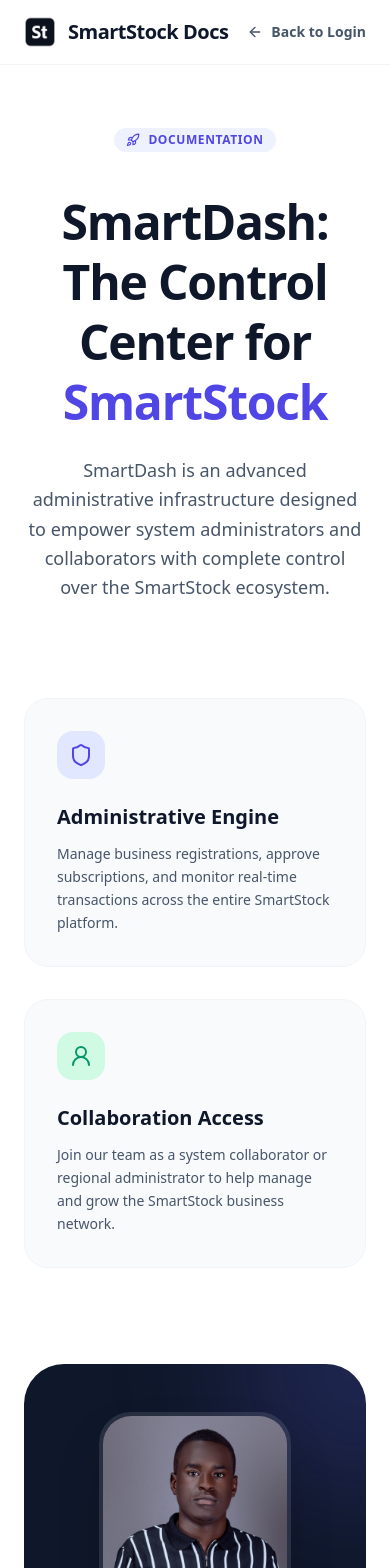
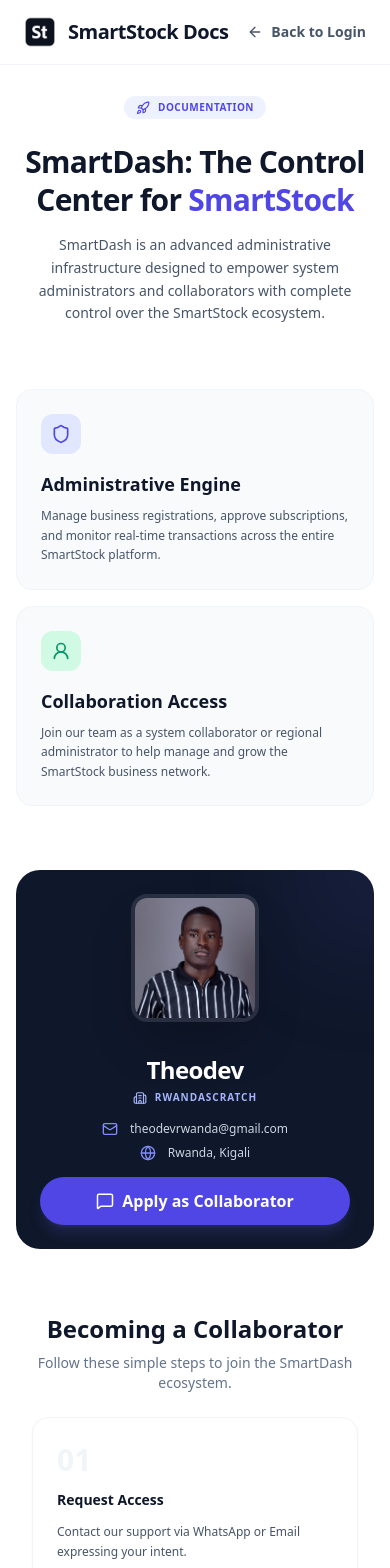
Before and after one commit to theodevrwanda/smartdash, a React (Vite) app: page /documentation in a window 390 px wide. Shown: the top 1568 px of the page. Built offline with nearby package versions, Linux system fonts and the light colour scheme; no server answers.

Commit message:
feat: enhance documentation page responsiveness and styling across various screen sizes

```diff
--- a/src/pages/DocumentationPage.jsx
+++ b/src/pages/DocumentationPage.jsx
@@ -26,41 +26,41 @@ const DocumentationPage = () => {
                 </div>
             </nav>
 
-            <main className="pt-32 pb-24 px-6">
-                <div className="max-w-4xl mx-auto space-y-24">
+            <main className="pt-24 md:pt-32 pb-16 md:pb-24 px-4 md:px-6">
+                <div className="max-w-4xl mx-auto space-y-16 md:space-y-24">
 
                     {/* Hero Section */}
-                    <section className="text-center space-y-6">
-                        <div className="inline-flex items-center gap-2 px-3 py-1 rounded-full bg-indigo-50 dark:bg-indigo-900/30 text-indigo-600 dark:text-indigo-400 text-xs font-bold uppercase tracking-wider mb-4">
+                    <section className="text-center space-y-4 md:space-y-6">
+                        <div className="inline-flex items-center gap-2 px-3 py-1 rounded-full bg-indigo-50 dark:bg-indigo-900/30 text-indigo-600 dark:text-indigo-400 text-[10px] md:text-xs font-bold uppercase tracking-wider mb-2 md:mb-4">
                             <Rocket size={14} /> Documentation
                         </div>
-                        <h1 className="text-5xl md:text-6xl font-black text-slate-900 dark:text-white tracking-tight leading-tight">
-                            SmartDash: The Control <br /> Center for <span className="text-indigo-600">SmartStock</span>
+                        <h1 className="text-3xl sm:text-4xl md:text-6xl font-black text-slate-900 dark:text-white tracking-tight leading-tight px-2">
+                            SmartDash: The Control <br className="hidden sm:block" /> Center for <span className="text-indigo-600">SmartStock</span>
                         </h1>
-                        <p className="text-lg text-slate-600 dark:text-slate-400 max-w-2xl mx-auto leading-relaxed">
+                        <p className="text-sm md:text-lg text-slate-600 dark:text-slate-400 max-w-2xl mx-auto leading-relaxed px-4">
                             SmartDash is an advanced administrative infrastructure designed to empower system administrators
                             and collaborators with complete control over the SmartStock ecosystem.
                         </p>
                     </section>
 
                     {/* Features Grid */}
-                    <section className="grid md:grid-cols-2 gap-8">
-                        <div className="p-8 rounded-3xl bg-slate-50 dark:bg-slate-900/50 border border-slate-100 dark:border-slate-800 group hover:border-indigo-500/30 transition-all duration-500">
-                            <div className="w-12 h-12 bg-indigo-100 dark:bg-indigo-900/30 rounded-2xl flex items-center justify-center text-indigo-600 dark:text-indigo-400 mb-6 group-hover:scale-110 transition-transform">
-                                <Shield size={24} />
+                    <section className="grid sm:grid-cols-2 gap-4 md:gap-8">
+                        <div className="p-6 md:p-8 rounded-2xl md:rounded-3xl bg-slate-50 dark:bg-slate-900/50 border border-slate-100 dark:border-slate-800 group hover:border-indigo-500/30 transition-all duration-500">
+                            <div className="w-10 h-10 md:w-12 md:h-12 bg-indigo-100 dark:bg-indigo-900/30 rounded-xl md:rounded-2xl flex items-center justify-center text-indigo-600 dark:text-indigo-400 mb-4 md:mb-6 group-hover:scale-110 transition-transform">
+                                <Shield size={20} />
                             </div>
-                            <h3 className="text-xl font-bold text-slate-900 dark:text-white mb-3">Administrative Engine</h3>
-                            <p className="text-slate-600 dark:text-slate-400 text-sm leading-relaxed">
+                            <h3 className="text-lg md:text-xl font-bold text-slate-900 dark:text-white mb-2 md:mb-3">Administrative Engine</h3>
+                            <p className="text-slate-600 dark:text-slate-400 text-xs md:text-sm leading-relaxed">
                                 Manage business registrations, approve subscriptions, and monitor real-time transactions
                                 across the entire SmartStock platform.
                             </p>
                         </div>
-                        <div className="p-8 rounded-3xl bg-slate-50 dark:bg-slate-900/50 border border-slate-100 dark:border-slate-800 group hover:border-emerald-500/30 transition-all duration-500">
-                            <div className="w-12 h-12 bg-emerald-100 dark:bg-emerald-900/30 rounded-2xl flex items-center justify-center text-emerald-600 dark:text-emerald-400 mb-6 group-hover:scale-110 transition-transform">
-                                <User2 size={24} />
+                        <div className="p-6 md:p-8 rounded-2xl md:rounded-3xl bg-slate-50 dark:bg-slate-900/50 border border-slate-100 dark:border-slate-800 group hover:border-emerald-500/30 transition-all duration-500">
+                            <div className="w-10 h-10 md:w-12 md:h-12 bg-emerald-100 dark:bg-emerald-900/30 rounded-xl md:rounded-2xl flex items-center justify-center text-emerald-600 dark:text-emerald-400 mb-4 md:mb-6 group-hover:scale-110 transition-transform">
+                                <User2 size={20} />
                             </div>
-                            <h3 className="text-xl font-bold text-slate-900 dark:text-white mb-3">Collaboration Access</h3>
-                            <p className="text-slate-600 dark:text-slate-400 text-sm leading-relaxed">
+                            <h3 className="text-lg md:text-xl font-bold text-slate-900 dark:text-white mb-2 md:mb-3">Collaboration Access</h3>
+                            <p className="text-slate-600 dark:text-slate-400 text-xs md:text-sm leading-relaxed">
                                 Join our team as a system collaborator or regional administrator to help manage
                                 and grow the SmartStock business network.
                             </p>
@@ -68,32 +68,32 @@ const DocumentationPage = () => {
                     </section>
 
                     {/* Author & Company Section */}
-                    <section className="rounded-[40px] bg-slate-900 dark:bg-white p-12 text-white dark:text-slate-900 relative overflow-hidden">
-                        <div className="absolute top-0 right-0 w-64 h-64 bg-indigo-500/20 rounded-full blur-3xl -mr-32 -mt-32"></div>
-                        <div className="relative z-10 flex flex-col md:flex-row items-center gap-12">
-                            <div className="w-48 h-48 rounded-[32px] overflow-hidden border-4 border-white/10 dark:border-slate-900/10 shadow-2xl flex-shrink-0">
+                    <section className="rounded-3xl md:rounded-[40px] bg-slate-900 dark:bg-white p-6 md:p-12 text-white dark:text-slate-900 relative overflow-hidden">
+                        <div className="absolute top-0 right-0 w-32 md:w-64 h-32 md:h-64 bg-indigo-500/20 rounded-full blur-3xl -mr-16 md:-mr-32 -mt-16 md:-mt-32"></div>
+                        <div className="relative z-10 flex flex-col md:flex-row items-center gap-8 md:gap-12 text-center md:text-left">
+                            <div className="w-32 h-32 md:w-48 md:h-48 rounded-2xl md:rounded-[32px] overflow-hidden border-4 border-white/10 dark:border-slate-900/10 shadow-2xl flex-shrink-0">
                                 <img src="/theodev.png" alt="Theodev" className="w-full h-full object-cover" />
                             </div>
-                            <div className="space-y-6 text-center md:text-left">
-                                <div className="space-y-2">
-                                    <h2 className="text-3xl font-black tracking-tight">Theodev</h2>
-                                    <p className="text-indigo-300 dark:text-indigo-600 font-bold uppercase tracking-widest text-sm flex items-center justify-center md:justify-start gap-2">
-                                        <Building2 size={16} /> RwandaScratch
+                            <div className="space-y-4 md:space-y-6 w-full">
+                                <div className="space-y-1 md:space-y-2">
+                                    <h2 className="text-2xl md:text-3xl font-black tracking-tight text-white dark:text-slate-900">Theodev</h2>
+                                    <p className="text-indigo-300 dark:text-indigo-600 font-bold uppercase tracking-widest text-[10px] md:text-sm flex items-center justify-center md:justify-start gap-2">
+                                        <Building2 size={14} /> RwandaScratch
                                     </p>
                                 </div>
-                                <div className="space-y-4">
+                                <div className="space-y-2 md:space-y-4 text-xs md:text-base">
                                     <div className="flex items-center justify-center md:justify-start gap-3 text-slate-300 dark:text-slate-600">
-                                        <Mail size={18} className="text-indigo-400" />
-                                        <span>theodevrwanda@gmail.com</span>
+                                        <Mail size={16} className="text-indigo-400" />
+                                        <span className="truncate max-w-[200px] sm:max-w-none">theodevrwanda@gmail.com</span>
                                     </div>
                                     <div className="flex items-center justify-center md:justify-start gap-3 text-slate-300 dark:text-slate-600">
-                                        <Globe size={18} className="text-indigo-400" />
+                                        <Globe size={16} className="text-indigo-400" />
                                         <span>Rwanda, Kigali</span>
                                     </div>
                                 </div>
                                 <button
                                     onClick={() => window.open('https://wa.me/250792734752?text=Hello,%20I%20want%20to%20apply%20as%20a%20collaborator%20for%20SmartDash.', '_blank')}
-                                    className="px-8 py-3 bg-indigo-600 text-white dark:bg-slate-900 dark:text-white rounded-full font-bold hover:scale-105 transition-transform flex items-center gap-2 mx-auto md:mx-0 shadow-lg shadow-indigo-500/20"
+                                    className="w-full md:w-auto px-6 md:px-8 py-3 bg-indigo-600 text-white dark:bg-slate-900 dark:text-white rounded-full font-bold hover:scale-105 transition-transform flex items-center justify-center gap-2 shadow-lg shadow-indigo-500/20"
                                 >
                                     <MessageSquare size={18} /> Apply as Collaborator
                                 </button>
@@ -102,21 +102,21 @@ const DocumentationPage = () => {
                     </section>
 
                     {/* How to Collaborate */}
-                    <section className="space-y-8">
-                        <div className="text-center">
-                            <h2 className="text-3xl font-bold text-slate-900 dark:text-white">Becoming a Collaborator</h2>
-                            <p className="text-slate-500 dark:text-slate-400 mt-2">Follow these simple steps to join the SmartDash ecosystem.</p>
+                    <section className="space-y-6 md:space-y-8">
+                        <div className="text-center px-4">
+                            <h2 className="text-2xl md:text-3xl font-bold text-slate-900 dark:text-white">Becoming a Collaborator</h2>
+                            <p className="text-sm md:text-base text-slate-500 dark:text-slate-400 mt-2">Follow these simple steps to join the SmartDash ecosystem.</p>
                         </div>
-                        <div className="grid md:grid-cols-3 gap-6">
+                        <div className="grid sm:grid-cols-3 gap-4 md:gap-6 px-4 sm:px-0">
                             {[
                                 { step: '01', title: 'Request Access', desc: 'Contact our support via WhatsApp or Email expressing your intent.' },
                                 { step: '02', title: 'Verification', desc: 'Our team will review your credentials and collaboration request.' },
                                 { step: '03', title: 'Onboarding', desc: 'Receive your admin credentials and start managing the ecosystem.' }
                             ].map((item) => (
-                                <div key={item.step} className="p-6 rounded-3xl border border-slate-100 dark:border-slate-800 bg-white dark:bg-slate-900 shadow-sm space-y-4">
-                                    <span className="text-4xl font-black text-slate-100 dark:text-slate-800">{item.step}</span>
-                                    <h4 className="font-bold text-slate-900 dark:text-white">{item.title}</h4>
-                                    <p className="text-sm text-slate-600 dark:text-slate-400 leading-relaxed">{item.desc}</p>
+                                <div key={item.step} className="p-6 rounded-2xl md:rounded-3xl border border-slate-100 dark:border-slate-800 bg-white dark:bg-slate-900 shadow-sm space-y-3 md:space-y-4">
+                                    <span className="text-3xl md:text-4xl font-black text-slate-100 dark:text-slate-800">{item.step}</span>
+                                    <h4 className="font-bold text-slate-900 dark:text-white text-sm md:text-base">{item.title}</h4>
+                                    <p className="text-xs md:text-sm text-slate-600 dark:text-slate-400 leading-relaxed">{item.desc}</p>
                                 </div>
                             ))}
                         </div>
```
